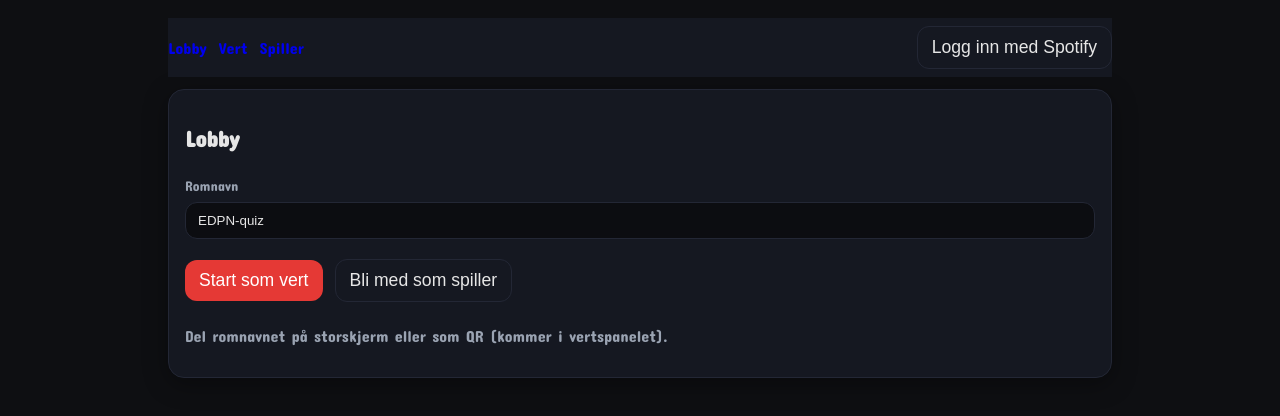
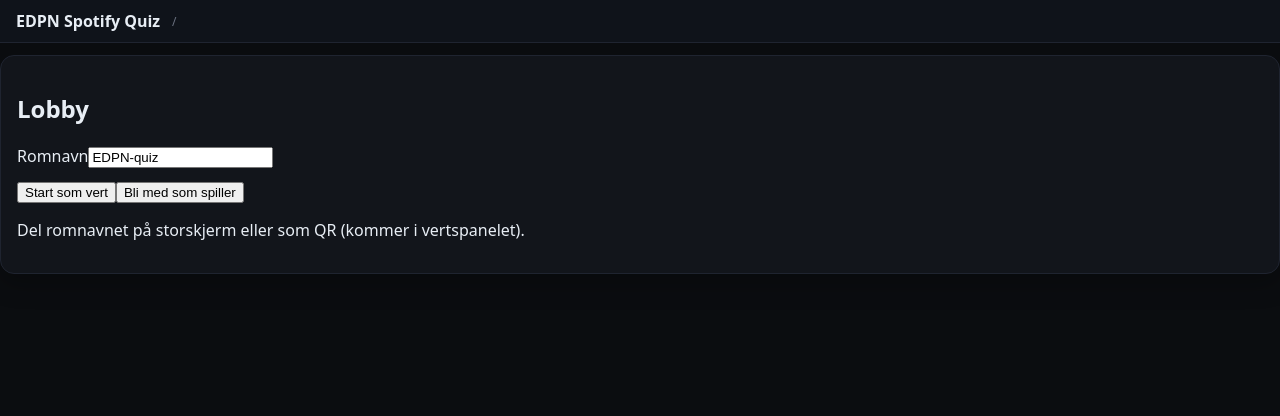
Before and after one commit to Laff79/421-Quiz, a React (Vite) app: page / in a window 1280 px wide. Shown: the top 416 px of the page. Built offline with nearby package versions, Linux system fonts and the light colour scheme; no server answers.

Commit message:
Add files via upload

```diff
--- a/src/main.tsx
+++ b/src/main.tsx
@@ -1,13 +1,25 @@
+// src/main.tsx
 import React from 'react'
 import ReactDOM from 'react-dom/client'
 import { createBrowserRouter, RouterProvider } from 'react-router-dom'
-import App from './views/App'; import Callback from './auth/Callback'
-import Lobby from './views/Lobby'; import Host from './views/Host'
-import Player from './views/Player'; import Game from './views/Game'
+import App from './views/App'
+import Lobby from './views/Lobby'
+import Host from './views/Host'
+import Player from './views/Player'
+import Game from './views/Game'
 import './styles.css'
-const router = createBrowserRouter([{ path:'/', element:<App/>, children:[
-  { index:true, element:<Lobby/> }, { path:'host', element:<Host/> },
-  { path:'player', element:<Player/> }, { path:'game', element:<Game/> },
-  { path:'callback', element:<Callback/> },
-]}])
-ReactDOM.createRoot(document.getElementById('root')!).render(<React.StrictMode><RouterProvider router={router}/></React.StrictMode>)
+
+const router = createBrowserRouter([
+  { path:'/', element:<App/>, children:[
+    { index:true, element:<Lobby/> },
+    { path:'host', element:<Host/> },
+    { path:'player', element:<Player/> },
+    { path:'game', element:<Game/> },
+  ]}
+])
+
+ReactDOM.createRoot(document.getElementById('root')!).render(
+  <React.StrictMode>
+    <RouterProvider router={router} />
+  </React.StrictMode>,
+)
--- a/src/styles.css
+++ b/src/styles.css
@@ -1,74 +1,10 @@
-@import url('https://fonts.googleapis.com/css2?family=Concert+One&display=swap');
-:root{
-  --bg:#0e0f12;
-  --panel:#151821;
-  --fg:#e6e6e6;
-  --muted:#9aa3b2;
-  --border:#232735;
-  --accent:#e53935;
-  --accent-weak:#2a1a1a;
-  --ok:#2e7d32;
-  --err:#c62828;
-}
-*{box-sizing:border-box}
-html,body,#root{height:100%;margin:0}
-body{background:var(--bg);color:var(--fg);font-family:'Concert One', sans-serif}
-a{text-decoration:none}
-
-.container{max-width:980px;margin:0 auto;padding:18px}
-.card{border:1px solid var(--border);border-radius:16px;padding:16px;background:var(--panel);box-shadow:0 6px 24px rgba(0,0,0,.35)}
-
-.hstack{display:flex;gap:12px;align-items:center}
-.vstack{display:flex;flex-direction:column;gap:8px}
-
-label{font-size:14px;color:var(--muted)}
-input{padding:10px 12px;border:1px solid var(--border);border-radius:12px;background:#0c0d11;color:var(--fg);outline:none}
-input:focus{border-color:#39425a;box-shadow:0 0 0 3px rgba(57,66,90,.25)}
-
-button{cursor:pointer;transition:transform .02s ease, filter .15s ease}
-button:active{transform:translateY(1px) scale(.995)}
-button.primary{background:var(--accent);border:none;color:#fff;padding:10px 14px;border-radius:12px}
-button.ghost{background:transparent;border:1px solid var(--border);color:var(--fg);padding:10px 14px;border-radius:12px}
-button[disabled]{opacity:.6;cursor:not-allowed}
-button{font-size:1.1em}
-
-.badge{padding:6px 12px;border-radius:999px;background:#1b1f2a;border:1px solid var(--border);font-size:14px;color:var(--muted)}
-.muted{color:var(--muted)}
-
-.banner{border-radius:14px;padding:12px 14px;border:1px solid var(--border);background:#12141a}
-.banner.ok{border-color:rgba(46,125,50,.35);background:rgba(46,125,50,.12)}
-.banner.err{border-color:rgba(198,40,40,.35);background:rgba(198,40,40,.10)}
-
-h1,h2,h3{font-size:1.4em}
-hr{border:none;border-top:1px solid var(--border);margin:14px 0}
-
-/* nav */
-nav a{color:#fff !important;margin-right:12px}
-nav a.active{font-weight:bold;text-decoration:underline}
-
-/* Sticky helpers */
-.sticky-top { position: sticky; top: 0; z-index: 20; background: var(--panel); padding: 8px 0; }
-.sticky-bottom { position: sticky; bottom: 0; z-index: 20; background: var(--panel); padding: 8px 0; border-top: 1px solid var(--border); }
-
-/* Mobile-first tweaks */
-@media (max-width: 640px) {
-  .container { padding: 14px; }
-  button { padding: 12px 16px; }
-  .buzzer-primary { font-size: 34px; padding: 28px 20px; border-radius: 20px; width: 100%; }
-}
-
-/* Scoreboard layout */
-.scoreboard { width: 100%; }
-.scoreboard-row { display: flex; justify-content: space-between; align-items: center; padding: 6px 10px; border-bottom: 1px solid var(--border); }
-.scoreboard-row:last-child { border-bottom: none; }
-.score-name { overflow: hidden; text-overflow: ellipsis; white-space: nowrap; max-width: 70%; }
-.score-points { min-width: 60px; text-align: right; }
-
-/* Scoreboard colors (rank-based by order) */
-.scoreboard-row:first-child .score-points{color:#4caf50;font-weight:bold}
-.scoreboard-row:nth-child(2) .score-points{color:#ffca28;font-weight:bold}
-.scoreboard-row:nth-child(3) .score-points{color:#f57c00;font-weight:bold}
-.scoreboard-row:last-child .score-points{color:#e53935}
-
-/* Buttons group */
-.btn-row { display:flex; gap: 8px; flex-wrap: wrap; }
+:root { font-family: system-ui, sans-serif; }
+body { margin:0; background:#0b0d10; color:#e8eef5; }
+.topbar { position: sticky; top:0; background:#0f131a; border-bottom:1px solid #1f2430; }
+.topbar .wrap{ max_width: 920px; margin: 0 auto; padding:10px 16px; display:flex; gap:12px; align-items:center; }
+.brand { color:#e8eef5; text-decoration:none; font-weight:700; }
+.path { color:#6b7280; font-size:12px; }
+main { padding-top: 12px; }
+.container { max-width: 920px; margin: 24px auto; padding: 0 16px; }
+.row { display:flex; gap:16px; flex-wrap:wrap; }
+.card { background:#12151b; border:1px solid #1f2430; border-radius:14px; padding:16px; box-shadow: 0 10px 24px rgba(0,0,0,0.25); flex:1; }
--- a/src/views/App.tsx
+++ b/src/views/App.tsx
@@ -1,15 +1,21 @@
-import React from 'react'
-import { Outlet, Link, useNavigate, useLocation } from 'react-router-dom'
-import { beginLogin } from '../auth/spotifyAuth'
-import { ensureAnonAuth } from '../firebase/init'
-export default function App(){
-  const nav = useNavigate();
-  const location = useLocation();
-  function goToActiveGame(e?: React.MouseEvent){ if(e) e.preventDefault(); const raw=sessionStorage.getItem('edpn_round'); if(raw){nav('/game')} else {nav('/host')} }
-  React.useEffect(()=>{ ensureAnonAuth().catch(console.error) },[])
-  return (<div className="container">
-    <div className="hstack sticky-top" style={{justifyContent:'space-between',marginBottom:12}}>
-      <div className="hstack" style={{gap:12}}><Link to="/">Lobby</Link><Link to="/host">Vert</Link><Link to="/player">Spiller</Link>{location.pathname.startsWith("/host") && <a href="/game" onClick={goToActiveGame}>Game</a>}</div>
-      <button className="ghost" onClick={()=>beginLogin()}>Logg inn med Spotify</button>
-    </div><Outlet/></div>)
+// src/views/App.tsx
+import React from "react";
+import { Outlet, Link, useLocation } from "react-router-dom";
+import "../styles.css";
+
+export default function App() {
+  const loc = useLocation();
+  return (
+    <div>
+      <header className="topbar">
+        <div className="wrap">
+          <Link to="/" className="brand">EDPN Spotify Quiz</Link>
+          <span className="path">{loc.pathname}</span>
+        </div>
+      </header>
+      <main>
+        <Outlet />
+      </main>
+    </div>
+  );
 }
--- a/vite.config.ts
+++ b/vite.config.ts
@@ -1,3 +1,9 @@
+// vite.config.ts
 import { defineConfig } from 'vite'
 import react from '@vitejs/plugin-react'
-export default defineConfig({ plugins:[react()], server:{port:5173} })
+
+export default defineConfig({
+  plugins: [react()],
+  server: { port: 5173 },
+  preview: { port: 4173 },
+})
```
Also changed, not shown: index.html (+12 -1 lines), PATCH_NOTES.txt (added), 1 other file (tests, documents, lock files or other folders).
